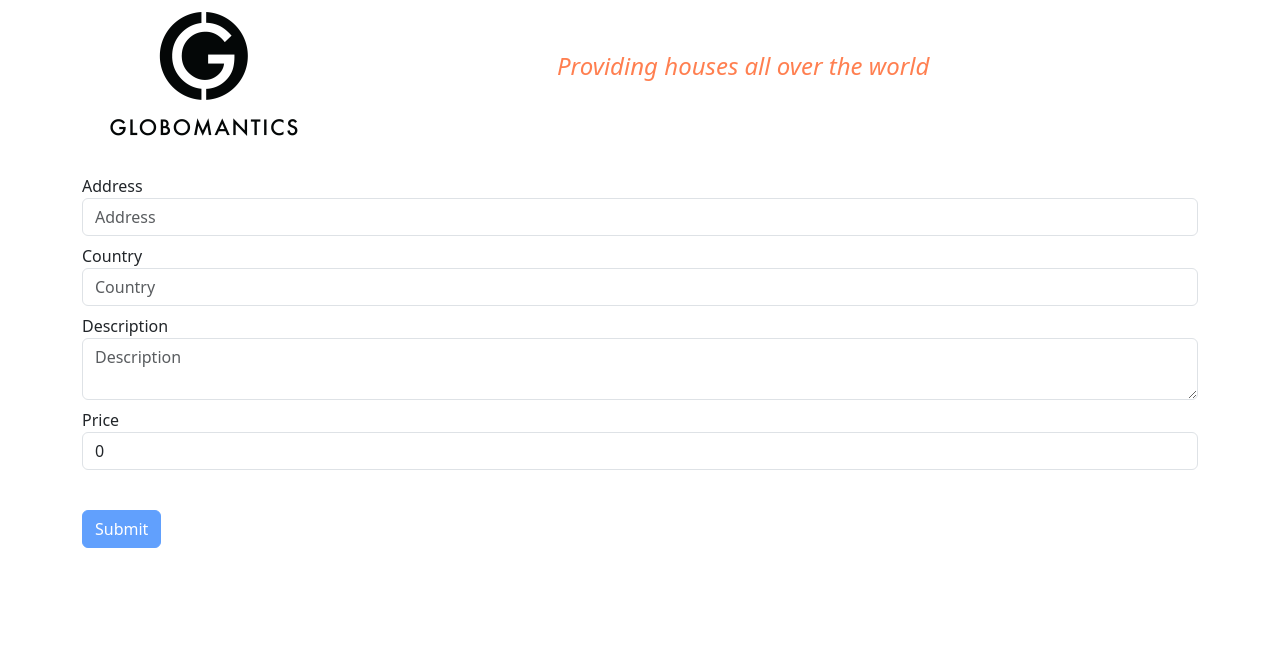
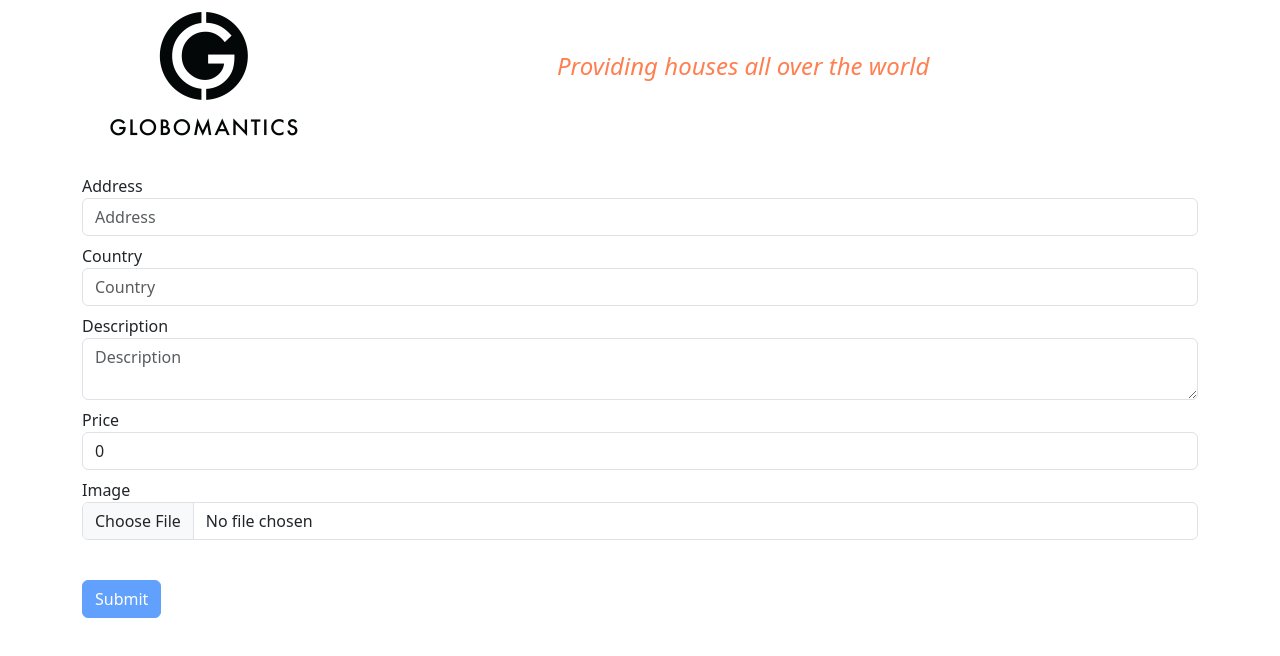
Before and after one commit to bmuhammad/SPAWebAPIReact, a React (Vite) app: page /house/add in a window 1280 px wide. Shown: the top 656 px of the page. Built offline with nearby package versions, Linux system fonts and the light colour scheme.

Commit message:
added functionality for adding house images on edit page

```diff
--- a/src/house/HouseForm.tsx
+++ b/src/house/HouseForm.tsx
@@ -1,5 +1,6 @@
 import { useState } from "react";
 import { House } from "../types/house";
+import toBase64 from "../toBase64";
 
 type Args = {
   house: House;
@@ -13,6 +14,19 @@
     e.preventDefault();
     submitted(houseState);
   };
+
+  const onFileSelected = async (
+    e: React.ChangeEvent<HTMLInputElement>
+  ): Promise<void> => {
+    e.preventDefault();
+    e.target.files &&
+      e.target.files[0] &&
+      setHouseState({
+        ...houseState,
+        photo: await toBase64(e.target.files[0]),
+      });
+  };
+
 
   return (
     <form className="mt-2">
@@ -63,6 +77,15 @@
           }
         />
       </div>
+      <div className="form-group mt-2">
+        <label htmlFor="image">Image</label>
+        <input
+          id="image"
+          type="file"
+          className="form-control"
+          onChange={onFileSelected}
+        />
+      </div>
       <div className="mt-2">
         <img src={houseState.photo}></img>
       </div>
--- /dev/null
+++ b/src/toBase64.ts
@@ -0,0 +1,10 @@
+const toBase64 = (file: File): Promise<string> => {
+    return new Promise((resolve, reject) => {
+      const fileReader = new FileReader();
+      fileReader.onload = () => resolve(fileReader.result as string);
+      fileReader.onerror = () => reject();
+      fileReader.readAsDataURL(file);
+    });
+  };
+
+  export default toBase64;
```
